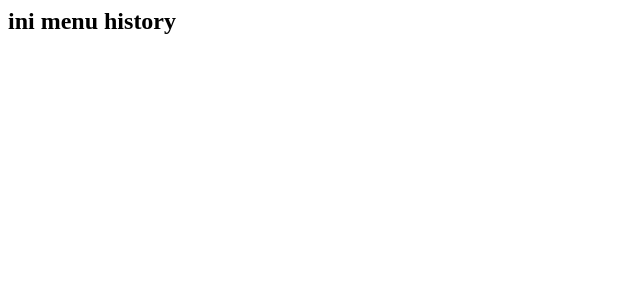
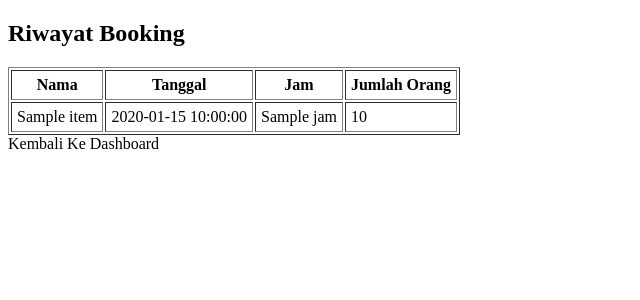
Before and after one commit to archaicpetra23/Booking-Apps-New, a FastAPI app: template templates/menu-history.html in a window 1280 px wide. Shown: the top 300 px of the page, without its empty margins (0-640 px from the left). Run offline with FastAPI, Linux system fonts and the light colour scheme; the template is opened without the code that fills it: most values are stand-ins (such as "Sample title", 1, 10 or a date in 2020).

Commit message:
Petra Push

```diff
--- a/main.py
+++ b/main.py
@@ -18,8 +18,12 @@ def login_page(request: Request):
 
 
 # Halaman dashboard setelah login
+@app.get("/dashboard", response_class=HTMLResponse)
+def dashboard_get(request: Request):
+    return templates.TemplateResponse("dashboard.html", {"request": request})
+
 @app.post("/dashboard", response_class=HTMLResponse)
-def dashboard(request: Request, phone: str = Form(...)):
+def dashboard_post(request: Request, phone: str = Form(...)):
     return templates.TemplateResponse("dashboard.html", {
         "request": request,
         "phone": phone
@@ -39,6 +43,8 @@ def menu_booking(request: Request):
     return templates.TemplateResponse("menu-booking.html",{"request": request})
 
 # Menyimpan data booking
+menu_history = []
+
 @app.post("/booking-submit", response_class=HTMLResponse)
 def booking_submit(
     request: Request,
@@ -47,8 +53,6 @@ def booking_submit(
     jam: str = Form(...),
     jumlah_orang: int = Form(...)
 ):
-
-    # simpan ke history
     menu_history.append({
         "nama": nama,
         "tanggal": tanggal,
@@ -68,7 +72,7 @@ def booking_submit(
 
 #Menu History
 @app.get("/menu-history", response_class=HTMLResponse)
-def menu_history(request: Request):
+def menu_history_page(request: Request):
     return templates.TemplateResponse("menu-history.html", {
         "request": request,
         "history": menu_history
--- /dev/null
+++ b/templates/booking-success.html
@@ -0,0 +1,4 @@
+<h2>booking berhasil</h2>
+<div class="menu-card" onclick="window.location.href='/menu-history'">
+            <div class="overlay">History</div>
+        </div>
--- a/templates/dashboard.html
+++ b/templates/dashboard.html
@@ -35,7 +35,7 @@
             <div class="overlay">RESERVASI KURSI</div>
         </div>
 
-        <div class="menu-card" onclick="window.location.href='/menu history'">
+        <div class="menu-card" onclick="window.location.href='/menu-history'">
             <div class="overlay">HISTORY RESERVASI</div>
         </div>
 
--- a/templates/menu-history.html
+++ b/templates/menu-history.html
@@ -1 +1,36 @@
-<h2>ini menu history</h2>
+<!DOCTYPE html>
+<html>
+<head>
+    <title>History Booking</title>
+</head>
+<body>
+<h2>Riwayat Booking</h2>
+
+{% if history %}
+<table border="1" cellpadding="5">
+    <tr>
+        <th>Nama</th>
+        <th>Tanggal</th>
+        <th>Jam</th>
+        <th>Jumlah Orang</th>
+    </tr>
+
+    {% for item in history %}
+    <tr>
+        <td>{{ item.nama }}</td>
+        <td>{{ item.tanggal }}</td>
+        <td>{{ item.jam }}</td>
+        <td>{{ item.jumlah }}</td>
+    </tr>
+    {% endfor %}
+</table>
+
+{% else %}
+<p>Tidak ada history booking.</p>
+{% endif %}
+
+<div class="menu-card" onclick="window.location.href='/dashboard'">
+    <div class="overlay">Kembali Ke Dashboard</div>
+</div>
+</body>
+</html>
```
Also changed, not shown: static/css/dashboard.css (+5 -3 lines), static/css/login.css (+4 -3 lines), static/css/menu-makanan.css (added, +34 -0 lines), templates/menu-makanan.html (+21 -1 lines), 1 other file.
